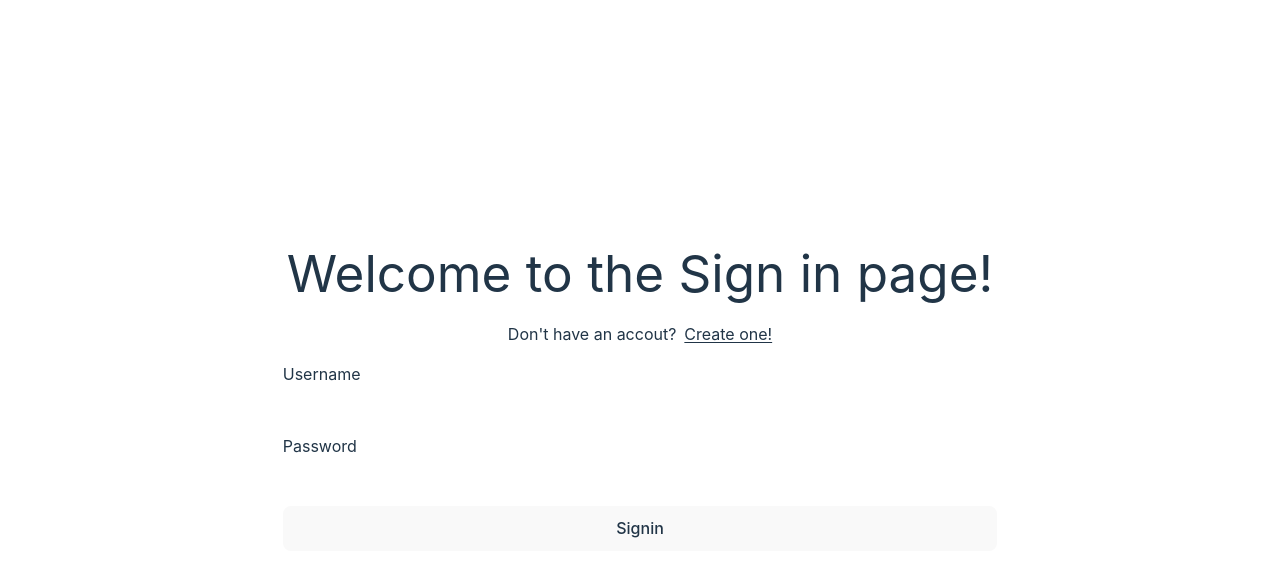
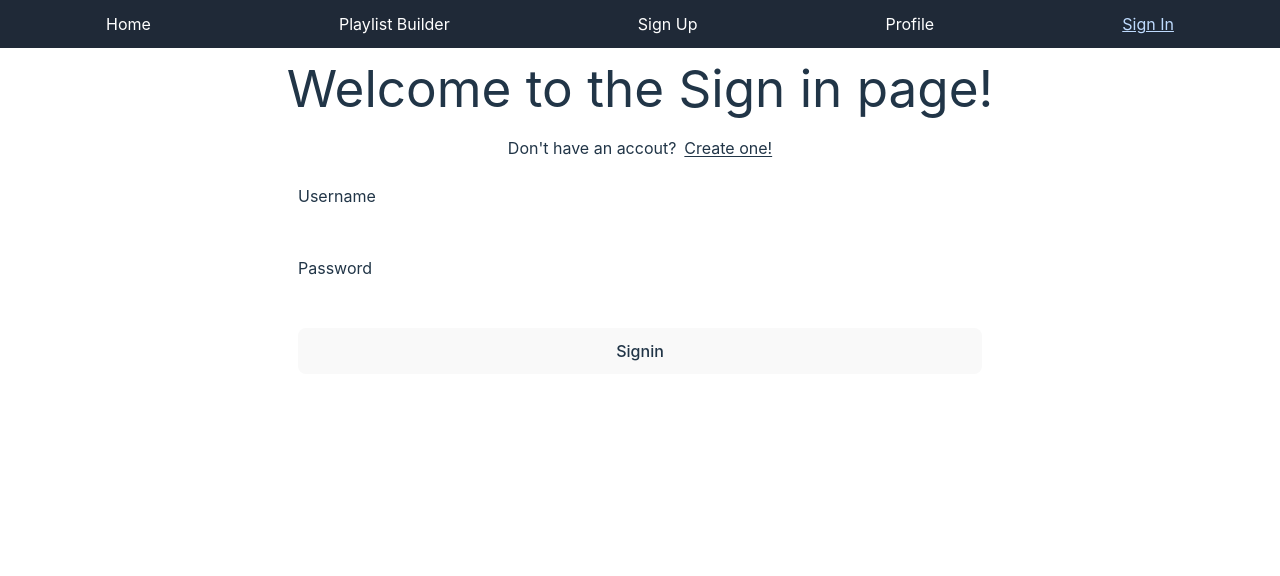
Before and after one commit to robertpuiu/YouTubeSlicer, a React (Vite) app: page /signin in a window 1280 px wide. Shown: the top 576 px of the page. Built offline with nearby package versions, Linux system fonts and the light colour scheme; no server answers.

Commit message:
dev Navbar

```diff
--- a/src/App.jsx
+++ b/src/App.jsx
@@ -1,5 +1,12 @@
+import Navbar from './components/ui/Navbar';
+
 function App() {
-  return <div>This will be a nice project!</div>;
+  return (
+    <div className="w-[100vw]">
+      <Navbar />
+      <div>This will be a nice project!</div>
+    </div>
+  );
 }
 
 export default App;
--- a/src/assets/index.css
+++ b/src/assets/index.css
@@ -20,7 +20,6 @@
 body {
   margin: 0;
   display: flex;
-  place-items: center;
   min-height: 100vh;
   justify-content: center;
 }
--- /dev/null
+++ b/src/components/ui/Navbar.jsx
@@ -0,0 +1,32 @@
+import { NavLink } from 'react-router-dom';
+
+const Navbar = () => {
+  const navItems = [
+    { name: 'Home', path: '/' },
+    { name: 'Playlist Builder', path: '/PlaylistBuilder' },
+    { name: 'Sign Up', path: '/signup' },
+    { name: 'Profile', path: '/profile' },
+    { name: 'Sign In', path: '/signin' },
+  ];
+
+  return (
+    <nav className="w-full bg-gray-800 text-white p-3">
+      <ul className="flex justify-around">
+        {navItems.map((item) => (
+          <li key={item.path}>
+            <NavLink
+              to={item.path}
+              className={({ isActive }) =>
+                isActive ? 'underline text-blue-200' : 'no-underline'
+              }
+            >
+              {item.name}
+            </NavLink>
+          </li>
+        ))}
+      </ul>
+    </nav>
+  );
+};
+
+export default Navbar;
--- a/src/pages/PlaylistBuilder.jsx
+++ b/src/pages/PlaylistBuilder.jsx
@@ -1,8 +1,9 @@
 import SearchYTvideos from '../components/SearchYTvideos';
+import Navbar from '../components/ui/Navbar';
 const PlaylistBuilder = () => {
   return (
-    <div className="w-[100vw] flex flex-col justify-center items-center">
-      <h1>Extract whats important from your videos!</h1>
+    <div className="w-[100vw] flex flex-col justify-start items-center">
+      <Navbar />
       <SearchYTvideos />
     </div>
   );
--- a/src/pages/Profile.jsx
+++ b/src/pages/Profile.jsx
@@ -1,3 +1,4 @@
+import Navbar from '../components/ui/Navbar';
 import { useAuth } from '../context/AuthContext';
 import { useNavigate } from 'react-router-dom';
 const Profile = () => {
@@ -13,7 +14,9 @@ const Profile = () => {
     }
   };
   return (
-    <div className="flex flex-col gap-4">
+    <div className="w-[100vw]">
+      <Navbar />
+      <div className="w-full mx-auto sm:max-w-[700px] flex flex-col gap-4">
         <h1>Welcome to your profile!</h1>
 
         <p>Mail: {user && user.email}</p>
@@ -27,6 +30,7 @@ const Profile = () => {
           Playlist Builder
         </button>
       </div>
+    </div>
   );
 };
 
--- a/src/pages/Signin.jsx
+++ b/src/pages/Signin.jsx
@@ -2,6 +2,7 @@ import { useState } from 'react';
 import { Link } from 'react-router-dom';
 import { useAuth } from '../context/AuthContext';
 import { useNavigate } from 'react-router-dom';
+import Navbar from '../components/ui/Navbar';
 const Signin = () => {
   const [username, setUsername] = useState('');
   const [password, setPassword] = useState('');
@@ -18,7 +19,9 @@ const Signin = () => {
     //navigate - to feed page
   };
   return (
-    <div>
+    <div className="w-[100vw]">
+      <Navbar />
+      <div className="flex flex-col items-center">
         <h1 className="p-3">Welcome to the Sign in page!</h1>
         <p className="text-center m-2">
           Don&apos;t have an accout?
@@ -29,7 +32,7 @@ const Signin = () => {
             Create one!
           </Link>
         </p>
-      <form className="flex flex-col gap-3 p-2 my-2">
+        <form className="w-full sm:max-w-[700px] flex flex-col gap-3 p-2 my-2">
           <label>Username</label>
           <input
             onChange={(e) => setUsername(e.target.value)}
@@ -47,6 +50,7 @@ const Signin = () => {
           </button>
         </form>
       </div>
+    </div>
   );
 };
 
--- a/src/pages/Signup.jsx
+++ b/src/pages/Signup.jsx
@@ -2,6 +2,7 @@ import { useState } from 'react';
 import { Link } from 'react-router-dom';
 import { useAuth } from '../context/AuthContext';
 import { useNavigate } from 'react-router-dom';
+import Navbar from '../components/ui/Navbar';
 
 const Signup = () => {
   const [username, setUsername] = useState('');
@@ -19,7 +20,9 @@ const Signup = () => {
   };
 
   return (
-    <div>
+    <div className="w-[100vw]">
+      <Navbar />
+      <div className="flex flex-col items-center">
         <h1 className="p-3">Welcome to the Signup page!</h1>
         <p className="text-center m-2">
           Allready have an account?
@@ -30,7 +33,7 @@ const Signup = () => {
             Login!
           </Link>
         </p>
-      <form className="flex flex-col gap-3 p-2 my-2">
+        <form className="w-full sm:max-w-[700px] flex flex-col gap-3 p-2 my-2">
           <label>Username</label>
           <input
             onChange={(e) => setUsername(e.target.value)}
@@ -48,6 +51,7 @@ const Signup = () => {
           </button>
         </form>
       </div>
+    </div>
   );
 };
 
```
Lines whose indentation alone changed are shown as unchanged.
